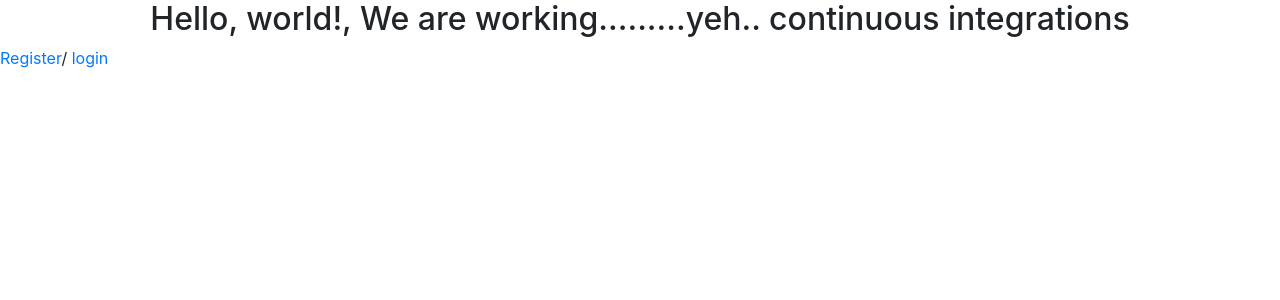
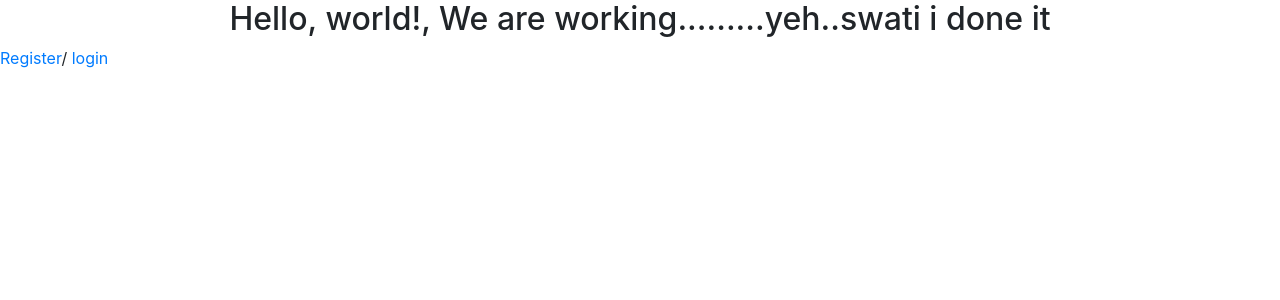
Before and after one commit to nikhilpatil29/SimpleDjangoProject, a Django app: page / in a window 1280 px wide. Shown: the top 300 px of the page. Run offline with Django 3.2, Linux system fonts and the light colour scheme; some libraries are stand-ins or nearby versions.

Commit message:
latest update

```diff
--- a/templates/registration/index.html
+++ b/templates/registration/index.html
@@ -12,7 +12,7 @@
     <body>
         <div class='text-center'>
             {{ title }}
-            <h2>Hello, world!, We are working.........yeh.. continuous integrations</h2>
+            <h2>Hello, world!, We are working.........yeh..swati i done it</h2>
         </div>
         <div>
             <a href="{% url 'registration' %}">Register</a>/
```
